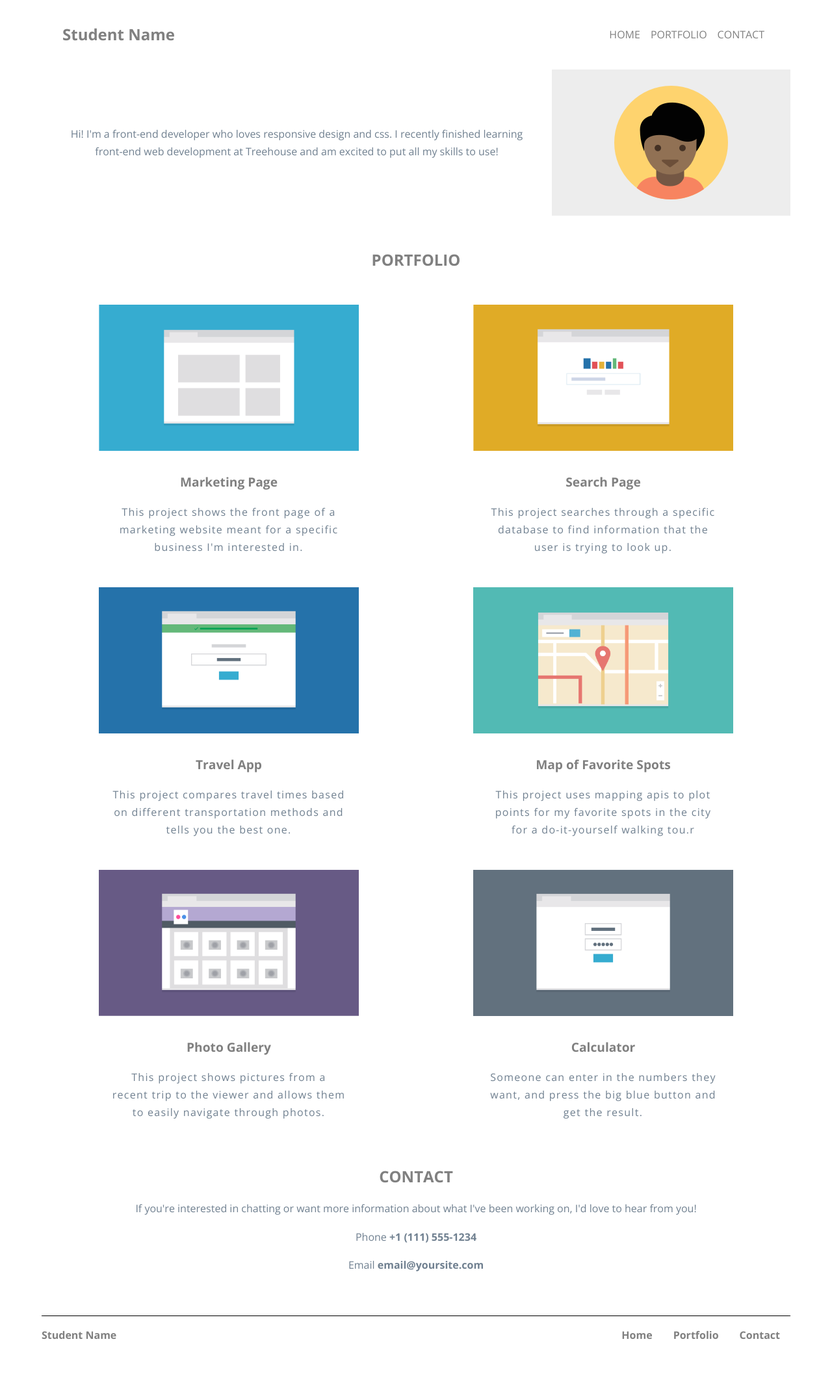
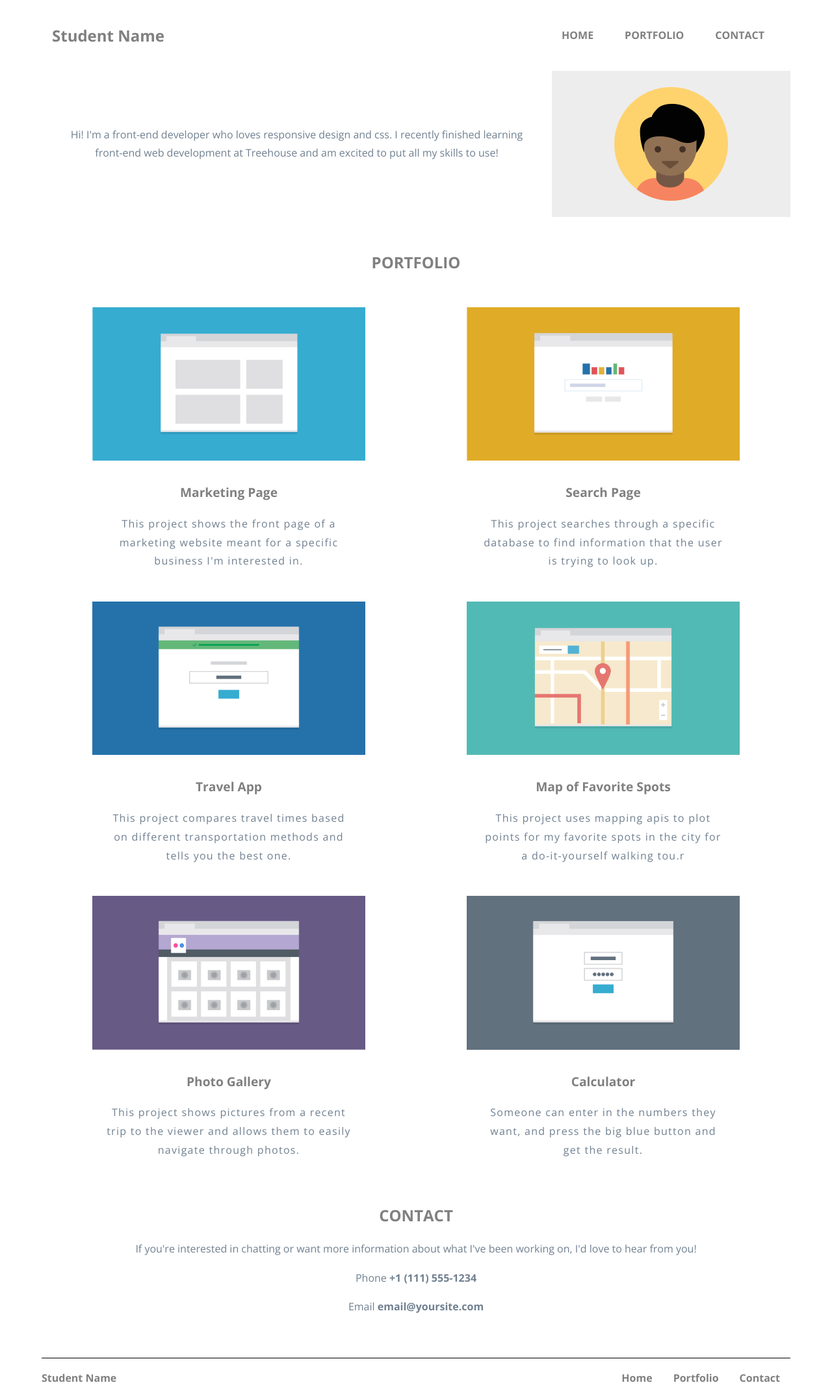
Before and after one commit to Jason-w-lee/TH-Project-2-Responsive-Layout, a plain HTML site: page index.html in a window 1280 px wide. Shown: the whole page at 65% size. Before the commit the page ends 2085 px from the top, so only its background shows below. Drawn offline with nearby package versions, Linux system fonts and the light colour scheme.

Commit message:
final version2

```diff
--- a/styles.css
+++ b/css/styles.css
@@ -7,7 +7,7 @@
 }
 
 body {
-    line-height: 1.7;
+    line-height: 1.8;
     font-family: 'Open Sans', sans-serif;
     color: gray;
 }
@@ -99,7 +99,7 @@ h2 {
     justify-content: center;
     align-items: center;
     margin: auto;
-    width: 400px;
+    /* width: 400px; */
 }
 
 
@@ -152,9 +152,16 @@ h2 {
     padding: 1.5rem;
 }
 
+.mobile-sz h3 a{
+    text-decoration: none;
+    color: gray;
+}
+
 .desktop-sz {
     display:none;
 }
+
+
 
 
 
@@ -182,6 +189,10 @@ h2 {
         display: flex;
         flex-direction: row;
         flex-wrap: wrap;
+    }
+
+    .project {
+        width: 420px;
     }
     .mobile-sz {
         display: none;
@@ -213,9 +224,20 @@ h2 {
         justify-content: space-between;
         align-items: center;
         flex-grow: 1;
-        margin: 1rem;
+        margin: rem;
     }
     .main-nav ul {
         margin: 1rem;
+
     }
+
+    .main-nav ul li {
+        padding: 1.5rem;
+        font-weight: bold;
+    }
+
+    .project {
+        width: 420px;
+    }
+
 }
--- a/index.html
+++ b/index.html
@@ -7,7 +7,7 @@
     <link rel="preconnect" href="https://fonts.gstatic.com">
     <link rel="preconnect" href="https://fonts.gstatic.com">
     <link href="https://fonts.googleapis.com/css2?family=Open+Sans:ital,wght@0,300;0,700;1,300&display=swap" rel="stylesheet">
-    <link rel="stylesheet" href="styles.css">
+    <link rel="stylesheet" href="/css/styles.css">
     <title>Document</title>
 </head>
 <body>
@@ -75,15 +75,15 @@
     <div class="container">
         <footer class="mobile-sz">
             <h3>Student name</h3>
-            <h3>BACK TO TOP</h3>
+            <h3><a href="#home">BACK TO TOP</a></h3>
         </footer>
         <footer class="desktop-sz">
             <nav class="footer-nav">
                 <h4>Student Name</h4>
                 <ul>
-                    <li><a href="#">Home</a></li>
-                    <li><a href="#">Portfolio</a></li>
-                    <li><a href="#">Contact</a></li>
+                    <li><a href="#home">Home</a></li>
+                    <li><a href="#portfolio">Portfolio</a></li>
+                    <li><a href="#contact">Contact</a></li>
                 </ul>
             </nav>
         </footer>
```
